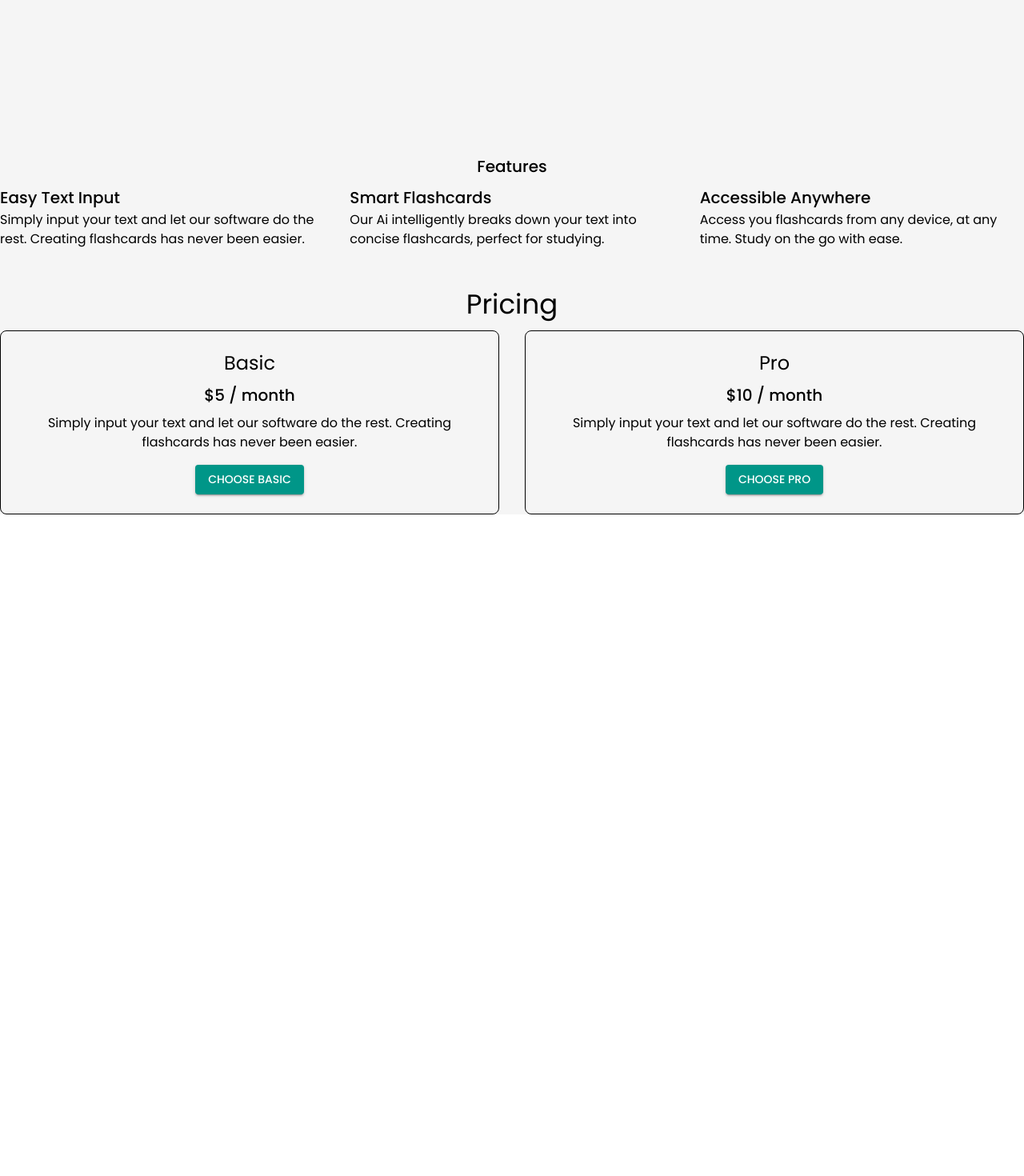
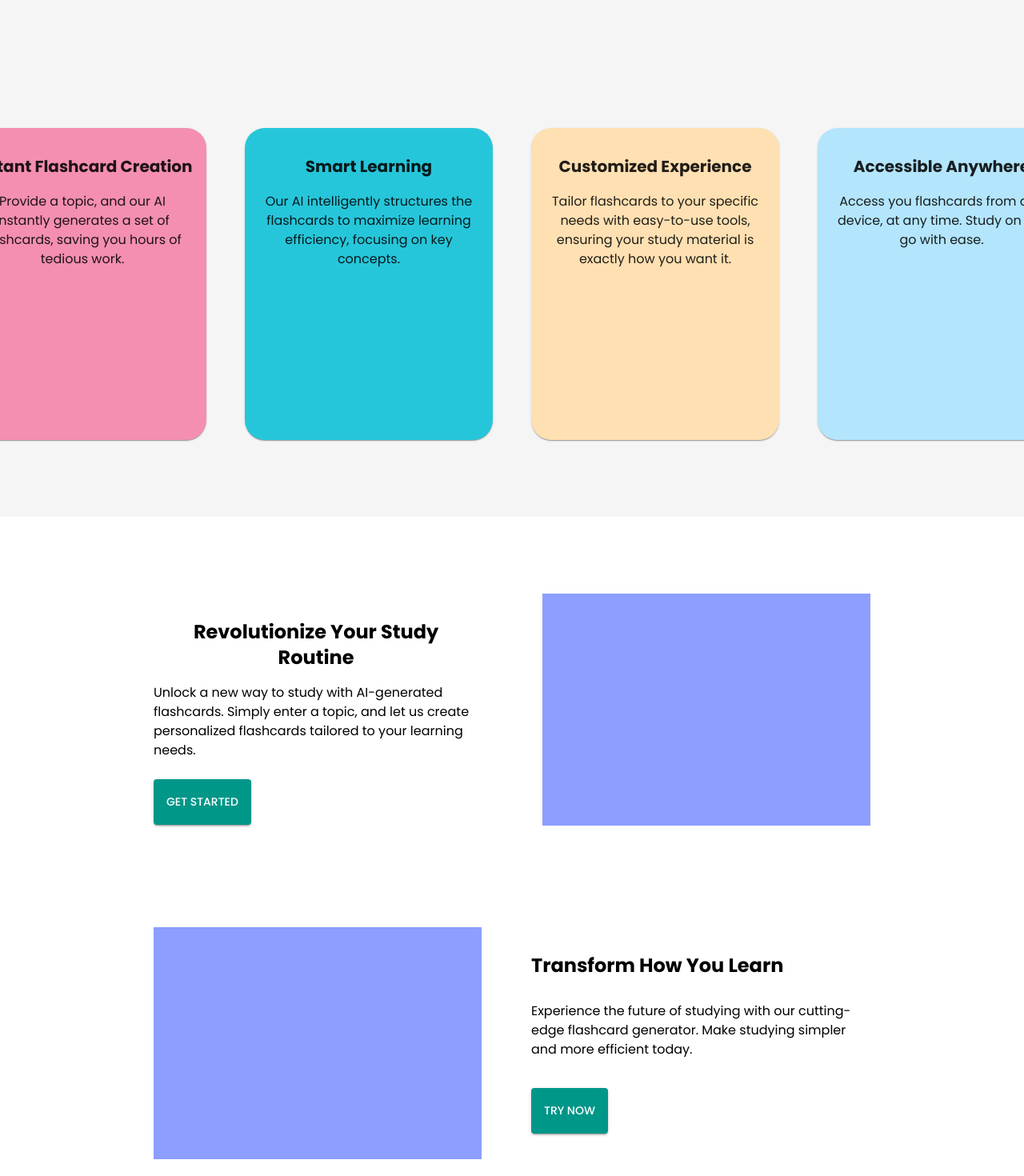
Before and after one commit to brianhe1/smartcards-ai, a Next.js app: page / in a window 1280 px wide. Shown: the part 520-1990 px from the top of the page at 80% size. Before the commit the page ends 1163 px from the top, so only its background shows below. Built offline with nearby package versions, Linux system fonts and the light colour scheme; no server answers.

Commit message:
modified frontend landing page

```diff
--- a/app/page.js
+++ b/app/page.js
@@ -1,14 +1,15 @@
 'use client'
 import getStripe from "@/utils/get-stripe";
 import {SignedIn, SignedOut, UserButton} from "@clerk/nextjs";
-import { AppBar, Toolbar, Typography, Button, Box, Grid, Stack } from "@mui/material";
+import { AppBar, Toolbar, Typography, Button, Box, Grid, Stack, Paper} from "@mui/material";
 import Head from "next/head";
 import { useRouter } from "next/navigation";
 import { useEffect } from "react";
 import { useUser } from "@clerk/nextjs";
 import './globals.css';
 import { ThemeProvider, createTheme } from '@mui/material/styles';
-import { grey, teal } from '@mui/material/colors';
+import { styled } from '@mui/material/styles';
+import { grey, teal, blue, cyan, green, orange, pink, lightBlue} from '@mui/material/colors';
 
 
 const theme = createTheme({
@@ -27,6 +28,20 @@ const theme = createTheme({
     },
   }
 });
+
+const FeatureCard = styled(Paper)(({ theme, bgcolor }) => ({
+  width: 310,
+  height: 390,
+  padding: theme.spacing(2),
+  ...theme.typography.body2,  // body text types to match that defined in theme const
+  textAlign: 'center',
+  backgroundColor: bgcolor || '#ffffff',
+  borderRadius: '25px',
+  transition: 'transform 0.3s ease',  // smooth transition for scaling
+  '&:hover': {
+    transform: 'scale(1.05)',  // scale up the card by 5% on hover
+  },
+}));
 
 export default function Home() {
 
@@ -97,40 +112,69 @@ export default function Home() {
       {/* hero/landing page container */}
       <Box
         sx={{ display: "flex", flexDirection: "column", alignItems: "center", justifyContent: "center"}}
-        height="75vh">
+        height="70vh">
         <Typography variant="h3" textAlign="center" sx={{maxWidth: "80vw", fontWeight: 'bold'}}gutterBottom>Tired of an endless cycle of creating flashcards?</Typography>
         <Typography variant="h5" textAlign="center">Let us do the hard part.</Typography>
         <Button variant="contained" color="primary" sx={{mt:2, pt:1, pb:1}} href="/sign-up">Get Started Today</Button>
       </Box>
 
       {/* features container */}
-      <Box sx={{my: 6}}>
-        <Typography variant="h6" align="center" gutterBottom>
-          Features
+      <Box display="flex" justifyContent="center" sx={{width: "100%", my: 3, overflowX: "auto", mb: 8}}>
+        <Stack direction="row" spacing={6} sx={{ m: 4, justifyContent: 'center', minWidth: 'max-content'}}>
+            <FeatureCard bgcolor={pink[200]}>
+              <Typography variant = "h6" sx={{ fontWeight: 'bold', my: 2 }} gutterBottom>Instant Flashcard Creation</Typography>
+              <Typography>
+                Provide a topic, and our AI instantly generates a set of flashcards, saving you hours of tedious work.
               </Typography>
-        <Grid container spacing = {4}>
-          <Grid item xs={12} md={4} >
-            <Typography variant = "h6">Easy Text Input</Typography>
+            </FeatureCard>
+
+            <FeatureCard bgcolor={cyan[400]}>
+              <Typography variant = "h6" sx={{ fontWeight: 'bold', my: 2 }} gutterBottom>Smart Learning</Typography>
               <Typography>
-              {'  '}
-              Simply input your text and let our software do the rest. Creating flashcards has never been easier.
+                Our AI intelligently structures the flashcards to maximize learning efficiency, focusing on key concepts.
               </Typography>
-          </Grid>
-          <Grid item xs={12} md={4} >
-            <Typography variant = "h6">Smart Flashcards</Typography>
+            </FeatureCard>
+
+            <FeatureCard bgcolor={orange[100]}>
+              <Typography variant = "h6" sx={{ fontWeight: 'bold', my: 2 }} gutterBottom>Customized Experience</Typography>
               <Typography>
-              {'  '}
-              Our Ai intelligently breaks down your text into concise flashcards, perfect for studying.
+                Tailor flashcards to your specific needs with easy-to-use tools, ensuring your study material is exactly how you want it.
               </Typography>
-          </Grid>
-          <Grid item xs={12} md={4} >
-            <Typography variant = "h6">Accessible Anywhere</Typography>
+            </FeatureCard>
+
+            <FeatureCard bgcolor={lightBlue[100]}>
+              <Typography variant = "h6" sx={{ fontWeight: 'bold', my: 2 }} gutterBottom>Accessible Anywhere</Typography>
               <Typography>
-              {'  '}
                 Access you flashcards from any device, at any time. Study on the go with ease.
               </Typography>
-          </Grid>
-        </Grid>
+            </FeatureCard>
+        </Stack>
+      </Box>
+
+      {/* call to action container */}
+      <Box display="flex" justifyContent="center" sx={{width: "100%", backgroundColor: '#ffffff', py: 12}}>
+        <Stack direction="column" spacing={12} sx={{maxWidth: "1100px", width: "70%"}}>
+          <Stack direction="row" spacing={4} sx={{width: "100%", my: 4}} >
+            <Box sx={{flex:1, display: 'flex', flexDirection: 'column', alignItems: 'flex-start', justifyContent: 'space-between', py: 4}}>
+              <Typography variant="h5" align="center" sx={{fontWeight: 'bold'}} gutterBottom>Revolutionize Your Study Routine</Typography>
+              <Typography sx={{my: 1}}>Unlock a new way to study with AI-generated flashcards. Simply enter a topic, and let us create personalized flashcards tailored to your learning needs.</Typography>
+              <Button variant="contained" color="primary" sx={{mt:2, p: 2}} href="/sign-up">Get Started</Button>
+            </Box>
+            <Box sx={{ flex: 1, display: 'flex', width: '100%', pl: 6}}>
+                <Box sx={{ width: '410px', height: '290px', backgroundColor: '#8c9eff'}} />
+            </Box>
+          </Stack>
+          <Stack direction="row" display="flex" sx={{width: "100%", my: 3}}>
+            <Box sx={{ flex: 1, display: 'flex', width: '100%', pr: 6}}>
+                <Box sx={{ width: '410px', height: '290px', backgroundColor: '#8c9eff'}} />
+            </Box>
+            <Box sx={{flex:1, display: 'flex', flexDirection: 'column', alignItems: 'flex-start', justifyContent: 'space-between', py: 4}}>
+              <Typography variant="h5" align="center" sx={{fontWeight: 'bold'}} gutterBottom>Transform How You Learn</Typography>
+              <Typography sx={{my:1}}>Experience the future of studying with our cutting-edge flashcard generator. Make studying simpler and more efficient today.</Typography>
+              <Button variant="contained" color="primary" sx={{mt:2, p: 2}} href="/sign-up">Try Now</Button>
+            </Box>
+          </Stack>
+        </Stack>
       </Box>
 
       {/* pricing container */}
```
Also changed, not shown: app/globals.css (line endings or trailing spaces). Lines whose indentation alone changed are shown as unchanged.
